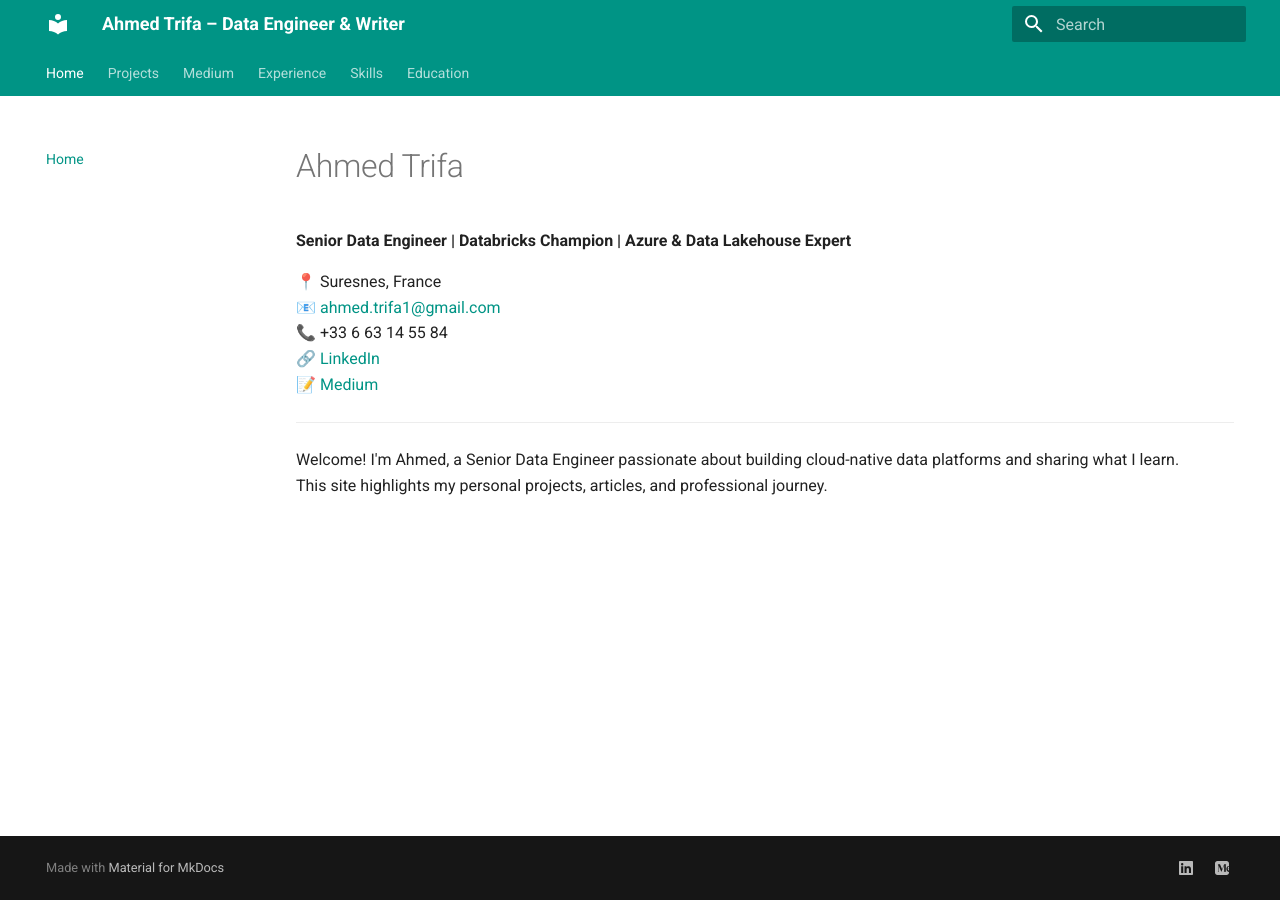
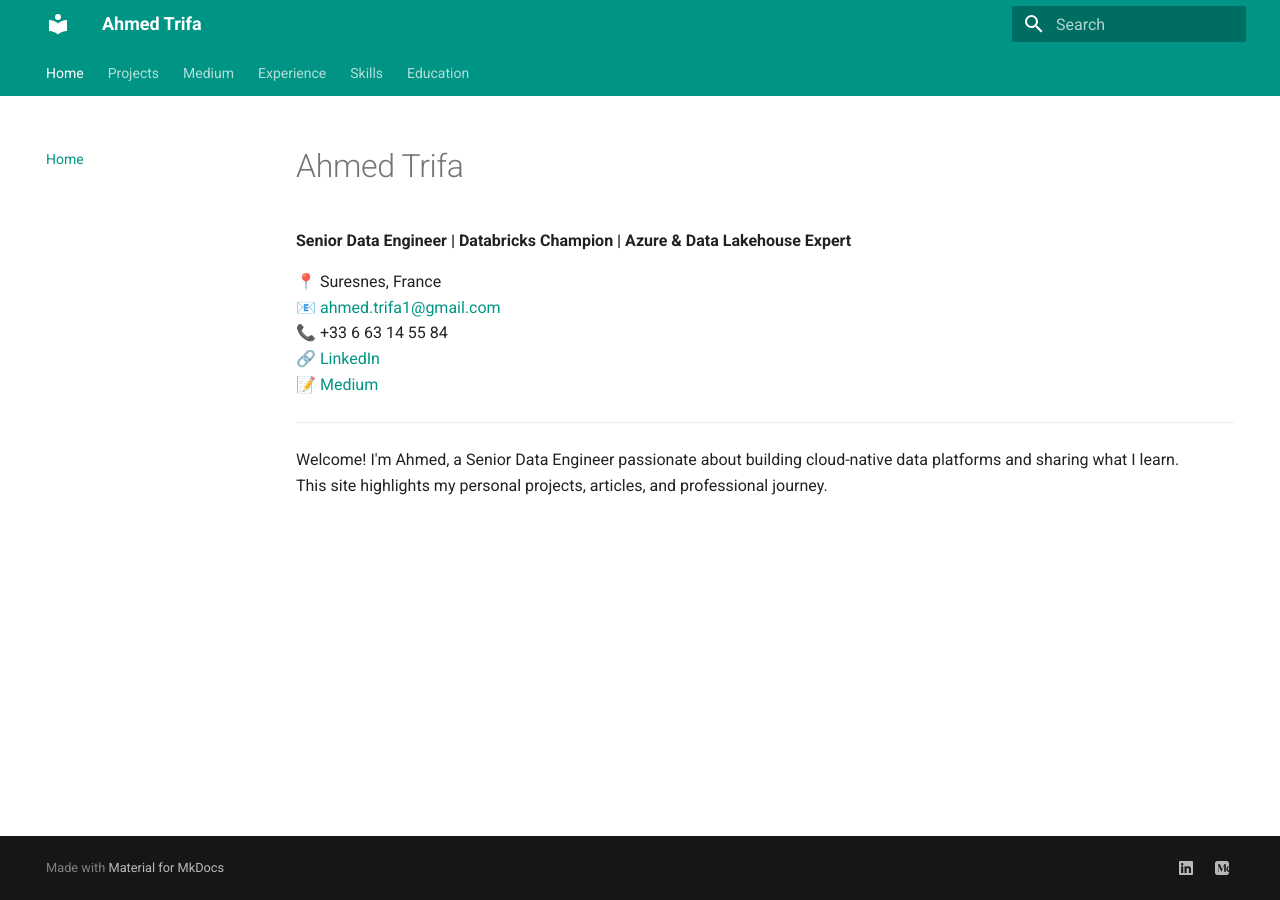
Before and after one commit to Trifa01/Trifa01, an MkDocs documentation site: the page built from docs/index.md, in a window 1280 px wide. Built offline with MkDocs 1.6.1 and Material for MkDocs 9.7.7, drawn with Linux system fonts in a browser that asks for light colours.

Commit message:
Update site name in mkdocs

```diff
--- a/mkdocs.yml
+++ b/mkdocs.yml
@@ -1,4 +1,4 @@
-site_name: Ahmed Trifa – Data Engineer & Writer
+site_name: Ahmed Trifa
 theme:
   name: material
   palette:
```
